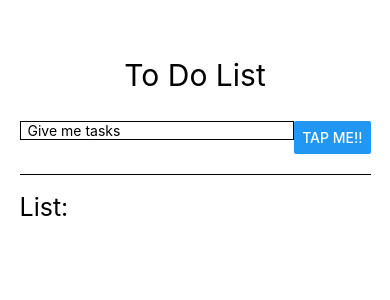
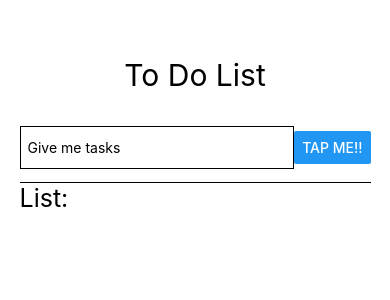
Before and after one commit to Chiaope/my-first-react-native-app, a React Native app: screen / in a window 390 px wide. Shown: the top 300 px of the page. Built offline with nearby package versions, Linux system fonts and the light colour scheme.

Commit message:
updated styling for input field

```diff
--- a/components/InputToDoTask.js
+++ b/components/InputToDoTask.js
@@ -29,14 +29,15 @@ const styles = StyleSheet.create({
     inputTaskContainer: {
         flex: 1,
         flexDirection: 'row',
-        alignItems: 'flex-start',
+        alignItems: 'center',
         justifyContent: 'space-between',
         borderBottomWidth: 1,
-        marginBottom: '5%'
+        paddingBottom: '2%'
     },
     inputStyle: {
         borderWidth: 1,
         width: '80%',
+        height: '80%',
         paddingHorizontal: '2%'
     },
 })
```
